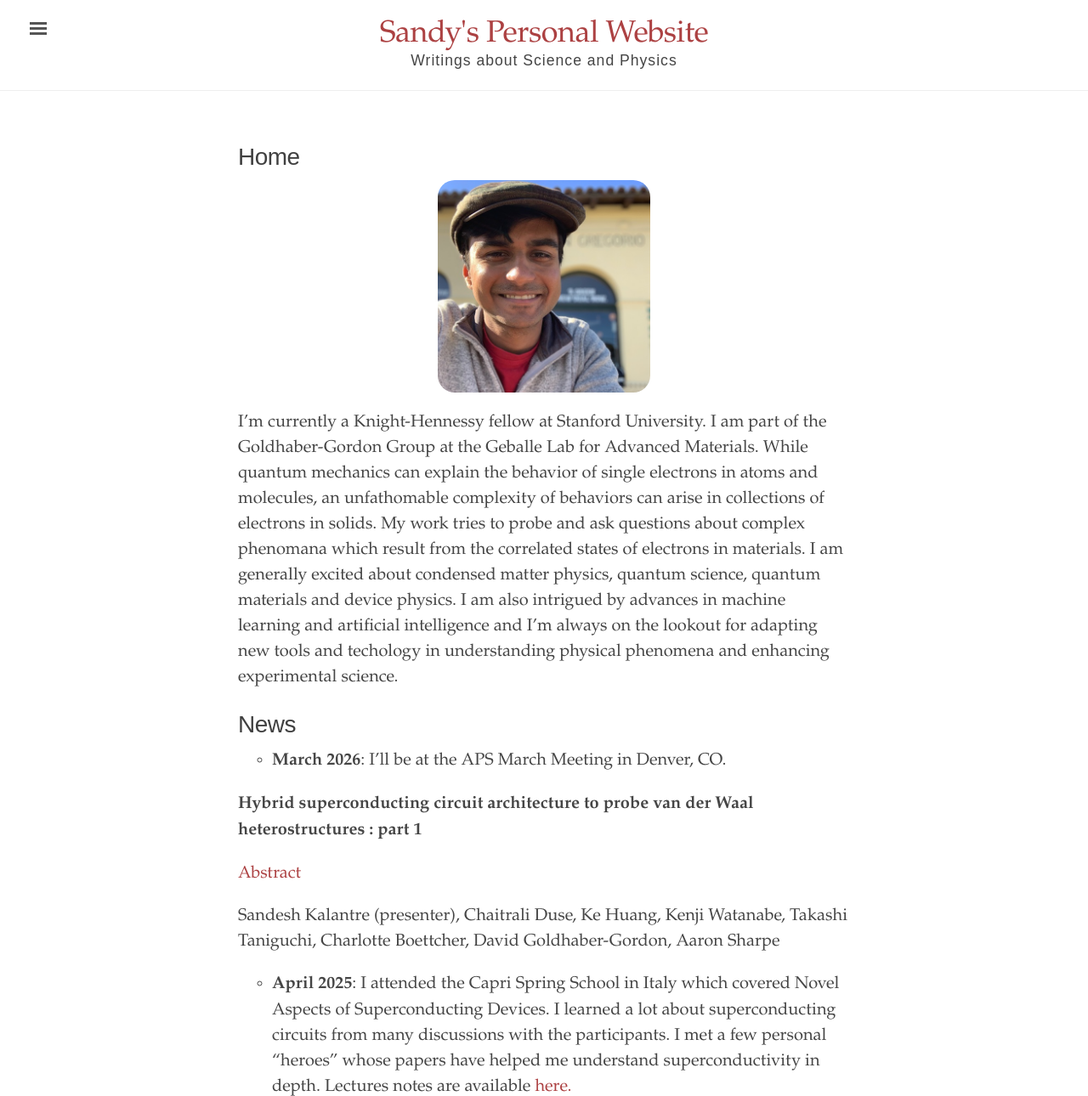
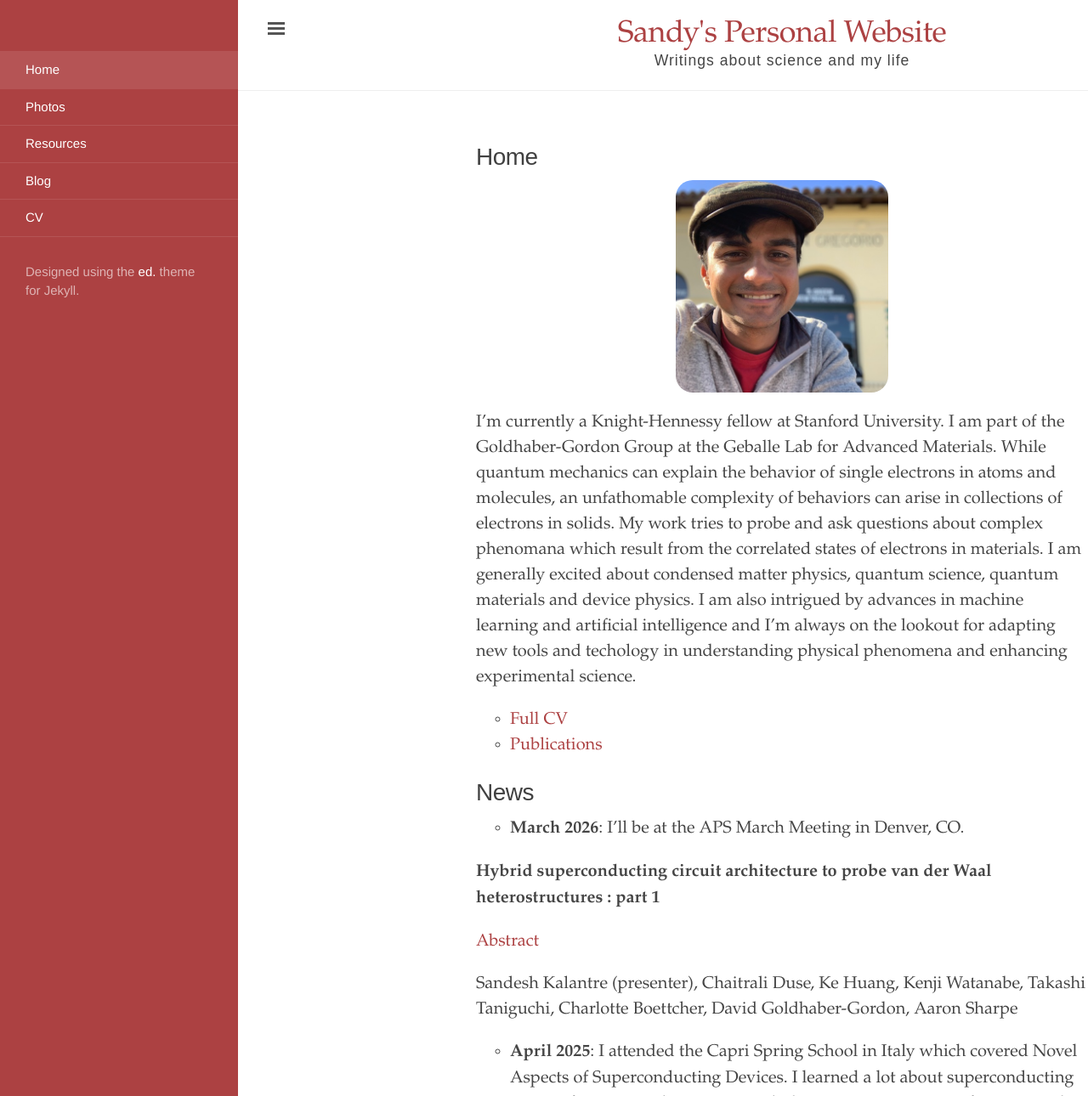
Before and after one commit to sandeshkalantre/sandeshkalantre.github.io, a Jekyll site: the page built from index.md, in a window 1280 px wide and 1400 px high, cut to the strip 0-1290 px from the top of the window. Shown: the whole strip at 85% size. Built offline with Jekyll 4.4.1, drawn with Linux system fonts in a browser that asks for light colours.

Commit message:
updated cv

```diff
--- a/_config.yml
+++ b/_config.yml
@@ -2,7 +2,7 @@
 
 # Setup
 title:               Sandy's Personal Website
-tagline:             'Writings about Science and Physics'
+tagline:             'Writings about science and my life'
 description:         ''
 url:                 'https://sandeshkalantre.github.io'
 baseurl:             ''
--- a/_includes/sidebar.html
+++ b/_includes/sidebar.html
@@ -1,6 +1,6 @@
 <!-- Target for toggling the sidebar `.sidebar-checkbox` is for regular
      styles, `#sidebar-checkbox` for behavior. -->
-<input type="checkbox" class="sidebar-checkbox" id="sidebar-checkbox">
+<input type="checkbox" class="sidebar-checkbox" id="sidebar-checkbox" checked>
 
 <!-- Toggleable sidebar -->
 <div class="sidebar" id="sidebar">
@@ -24,6 +24,7 @@
     {% endfor %}
 
     <a class="sidebar-nav-item{% if page.url == site.baseurl %} active{% endif %}" href="{{ site.baseurl }}/blog_index/">Blog</a>
+    <a class="sidebar-nav-item{% if page.url == site.baseurl %} active{% endif %}" href="{{ site.baseurl }}/assets/CV.pdf">CV</a>
 
 
     <!-- The code below is used for manually entered links  -->
--- a/index.md
+++ b/index.md
@@ -6,6 +6,10 @@ title: Home
 <img src= "{{ site.url }}/assets/images/sandesh.png" alt="Sandy" height="250" width="250" style="border-radius: 20px; margin-left: auto; margin-right: auto; display: block">
 
 I'm currently a Knight-Hennessy fellow at Stanford University. I am part of the Goldhaber-Gordon Group at the Geballe Lab for Advanced Materials. While quantum mechanics can explain the behavior of single electrons in atoms and molecules, an unfathomable complexity of behaviors can arise in collections of electrons in solids. My work tries to probe and ask questions about complex phenomana which result from the correlated states of electrons in materials. I am generally excited about condensed matter physics, quantum science, quantum materials and device physics. I am also intrigued by advances in machine learning and artificial intelligence and I'm always on the lookout for adapting new tools and techology in understanding physical phenomena and enhancing experimental science.
+
+- [Full CV](/assets/CV.pdf)
+- [Publications](https://scholar.google.com/citations?user=w1rMqyoAAAAJ&hl=en)
+
 
 # News
 - **March 2026**: I'll be at the APS March Meeting in Denver, CO.
```
Also changed, not shown: 1 other file.
